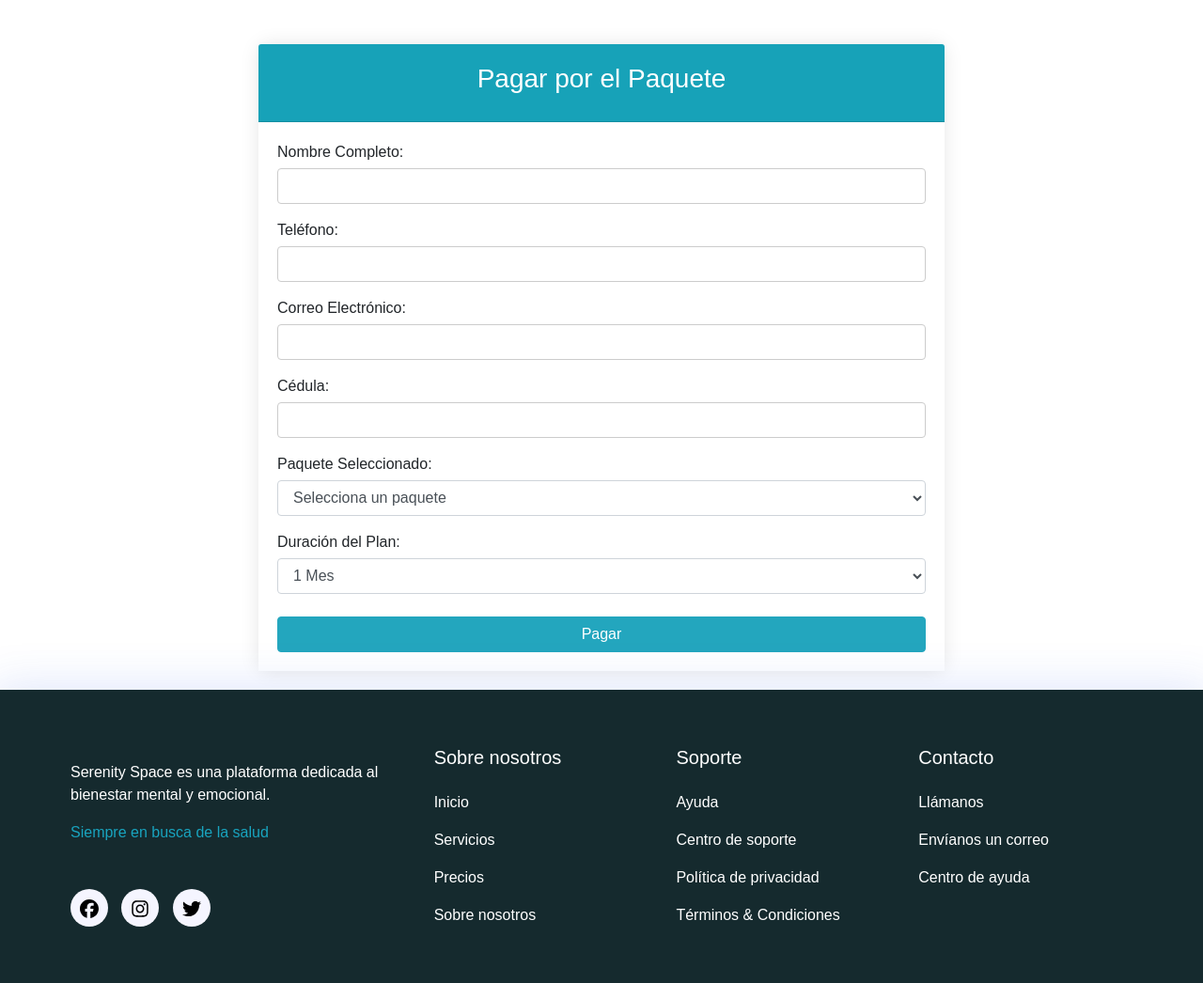
After one commit to Camerunzj/Serenity-Space, a PHP site: page /views/paginas/pago.php in a window 1280 px wide. The commit adds this page. Shown: the part 214-1260 px from the top of the page at 94% size. Run offline with PHP 8.4, Linux system fonts and the light colour scheme; tables that the repository leaves empty or names only in its code hold one stand-in row (values such as "Sample post").

Commit message:
Sistema de Pago
Sistema de pagos de los paquetes funcional

```diff
--- /dev/null
+++ b/views/paginas/pago.php
@@ -0,0 +1,101 @@
+<?php
+include '../../database/database.php';
+
+if (!$conn) {
+    echo "Error al procesar la solicitud.";
+    exit;
+}
+
+$sql = 'SELECT id_paquete, nombre, precio FROM Paquetes';
+$result = $conn->query($sql);
+
+if (!$result) {
+    echo '<div class="alert alert-danger">Error en la consulta de paquetes: ' . $conn->error . '</div>';
+    exit;
+}
+
+$paquetes = [];
+while ($row = $result->fetch_assoc()) {
+    $paquetes[] = [
+        'id_paquete' => $row['id_paquete'],
+        'nombre' => $row['nombre'],
+        'precio' => $row['precio']
+    ];
+}
+?>
+
+<!DOCTYPE html>
+<html lang="es">
+<!-- Head -->
+<?php include '../templates/head.php'; ?>
+
+<body>
+  <!-- Header -->
+  <?php include '../templates/header.php'; ?>
+
+  <section class="mini-header">
+    <h2>Formulario de Pago</h2>
+  </section>
+
+  <section class="payment-form container mt-5">
+    <div class="row justify-content-center">
+      <div class="col-md-8">
+        <div class="card">
+          <div class="card-header bg-info text-white text-center">
+            <h3>Pagar por el Paquete</h3>
+          </div>
+          <div class="card-body">
+            <form action="../../includes/procesar_pago.php" method="POST">
+                <div class="form-group mb-3">
+                    <label for="nombre">Nombre Completo:</label>
+                    <input type="text" id="nombre" name="nombre" class="form-control" required>
+                </div>
+
+                <div class="form-group mb-3">
+                    <label for="telefono">Teléfono:</label>
+                    <input type="tel" id="telefono" name="telefono" class="form-control" required>
+                </div>
+
+                <div class="form-group mb-3">
+                    <label for="correo">Correo Electrónico:</label>
+                    <input type="email" id="correo" name="correo" class="form-control" required>
+                </div>
+
+                <div class="form-group mb-3">
+                    <label for="cedula">Cédula:</label>
+                    <input type="text" id="cedula" name="cedula" class="form-control" required>
+                </div>
+
+                <div class="form-group mb-3">
+                    <label for="id_paquete">Paquete Seleccionado:</label>
+                    <select id="id_paquete" name="id_paquete" class="form-control" required>
+                    <option value="" disabled selected>Selecciona un paquete</option>
+                    <?php foreach ($paquetes as $paquete): ?>
+                        <option value="<?php echo $paquete['id_paquete']; ?>">
+                        <?php echo htmlspecialchars($paquete['nombre'], ENT_QUOTES) . ' - ' . htmlspecialchars($paquete['precio'], ENT_QUOTES) . ' USD'; ?>
+                        </option>
+                    <?php endforeach; ?>
+                    </select>
+                </div>
+
+                <div class="form-group mb-4">
+                    <label for="duracion_mes">Duración del Plan:</label>
+                    <select id="duracion_mes" name="duracion_mes" class="form-control" required>
+                    <option value="1">1 Mes</option>
+                    <option value="3">3 Meses</option>
+                    <option value="12">12 Meses</option>
+                    </select>
+                </div>
+
+                <button type="submit" class="btn btn-primary btn-block">Pagar</button>
+            </form>
+          </div>
+        </div>
+      </div>
+    </div>
+  </section>
+
+  <!-- Footer -->
+  <?php include '../templates/footer.php'; ?>
+</body>
+</html>
--- a/views/paginas/prices.php
+++ b/views/paginas/prices.php
@@ -77,7 +77,7 @@ function getPaqueteColor($nombre_paquete) {
             <?php endforeach; ?>
           </ul>
           <div class="pricing-table-item-footer">
-            <button class="btn-contratar" style="color: white;">Contratar</button>
+            <a href="pago.php?id_paquete=<?php echo $id_paquete; ?>" class="btn-contratar" style="color: white;">Contratar</a>
           </div>
         </div>
       <?php endforeach; ?>
```
Also changed, not shown: database/Serenity.sql (+11 -9 lines), includes/procesar_pago.php (added, +82 -0 lines), views/paginas/factura.php (added, +49 -0 lines).
